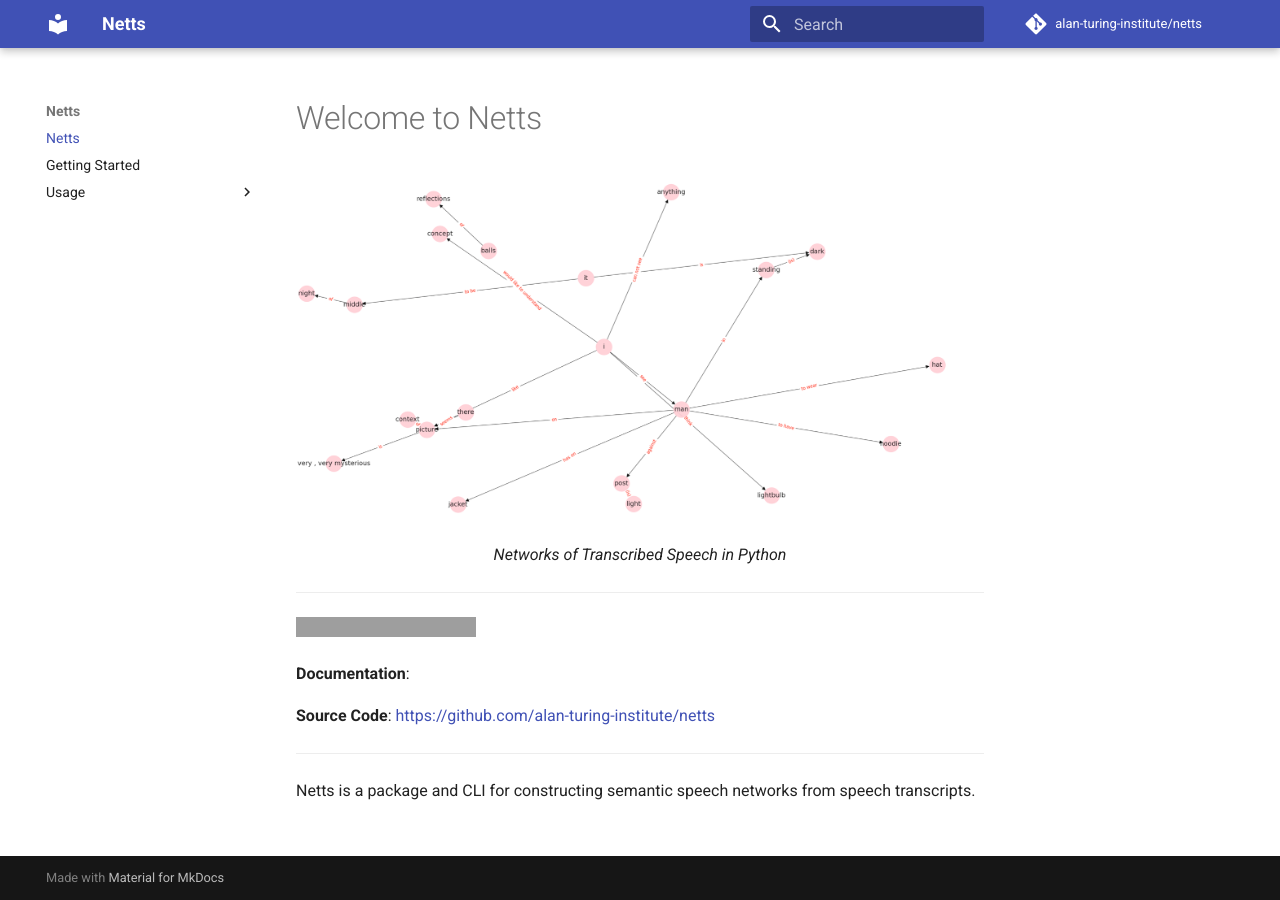
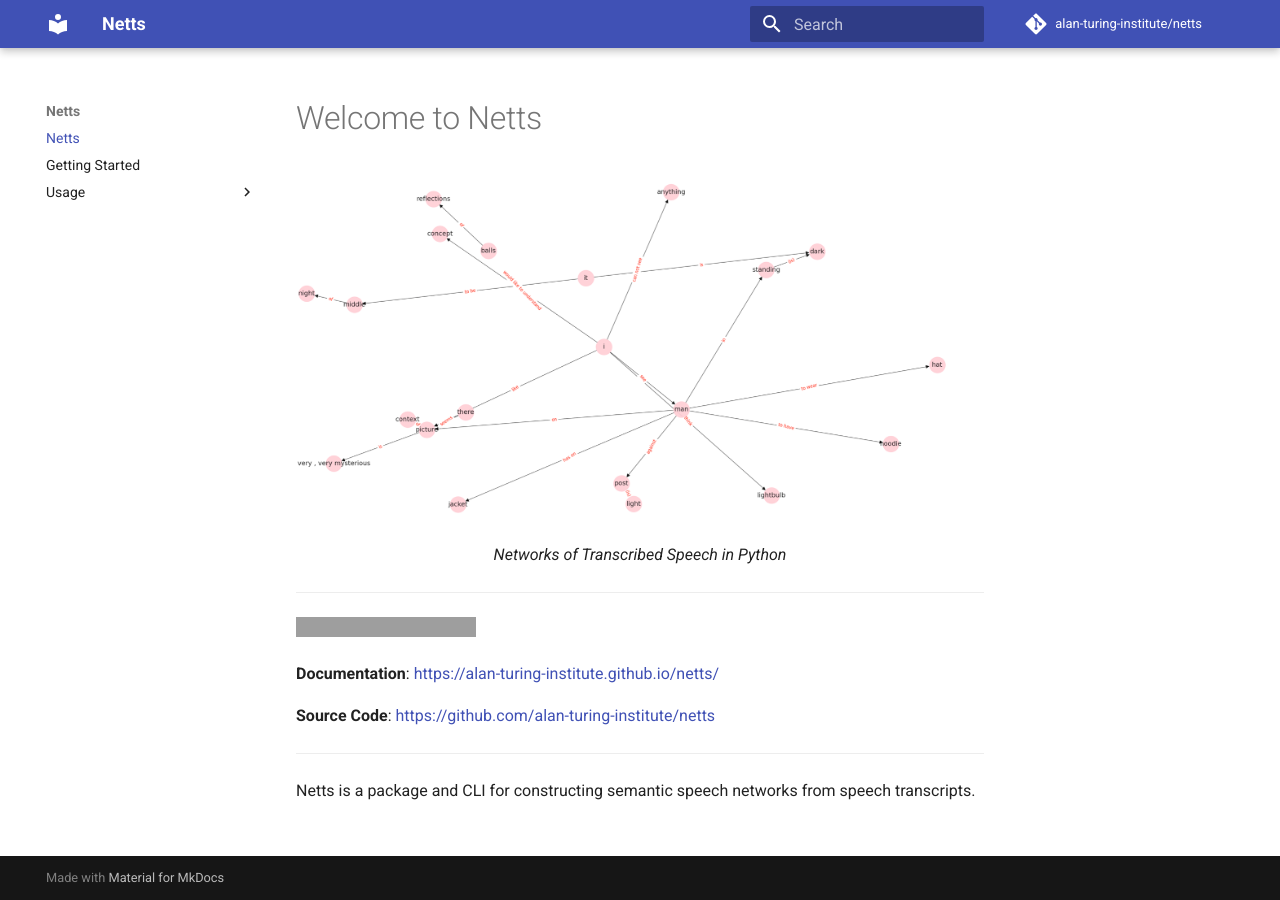
Before and after one commit to alan-turing-institute/netts, an MkDocs documentation site: the page built from docs/docs/index.md, in a window 1280 px wide. Built offline with MkDocs 1.6.1 and Material for MkDocs 9.7.7, drawn with Linux system fonts in a browser that asks for light colours; comment, search, counter and statistics services are not loaded; grey boxes are pictures that could not be loaded.

Commit message:
Try to fix images

```diff
--- a/docs/docs/index.md
+++ b/docs/docs/index.md
@@ -1,6 +1,6 @@
 # Welcome to Netts
 
-![Graph](/img/semantic_speech_graph_example.png){ width="95%" }
+![Graph](img/semantic_speech_graph_example.png){ width="95%" }
 
 <p align="center">
     <em>Networks of Transcribed Speech in Python</em>
@@ -9,7 +9,7 @@
 ---
 [![GitHub release](https://img.shields.io/github/release/alan-turing-institute/netts.svg)](https://GitHub.com/alan-turing-institute/netts/releases/)[![PyPI pyversions](https://img.shields.io/pypi/pyversions/netts.svg)](https://pypi.python.org/pypi/netts/)
 
-**Documentation**: <a href="" target="_blank"></a>
+**Documentation**: [https://alan-turing-institute.github.io/netts/](https://alan-turing-institute.github.io/netts/)
 
 **Source Code**: [https://github.com/alan-turing-institute/netts](https://github.com/alan-turing-institute/netts)
 
```
